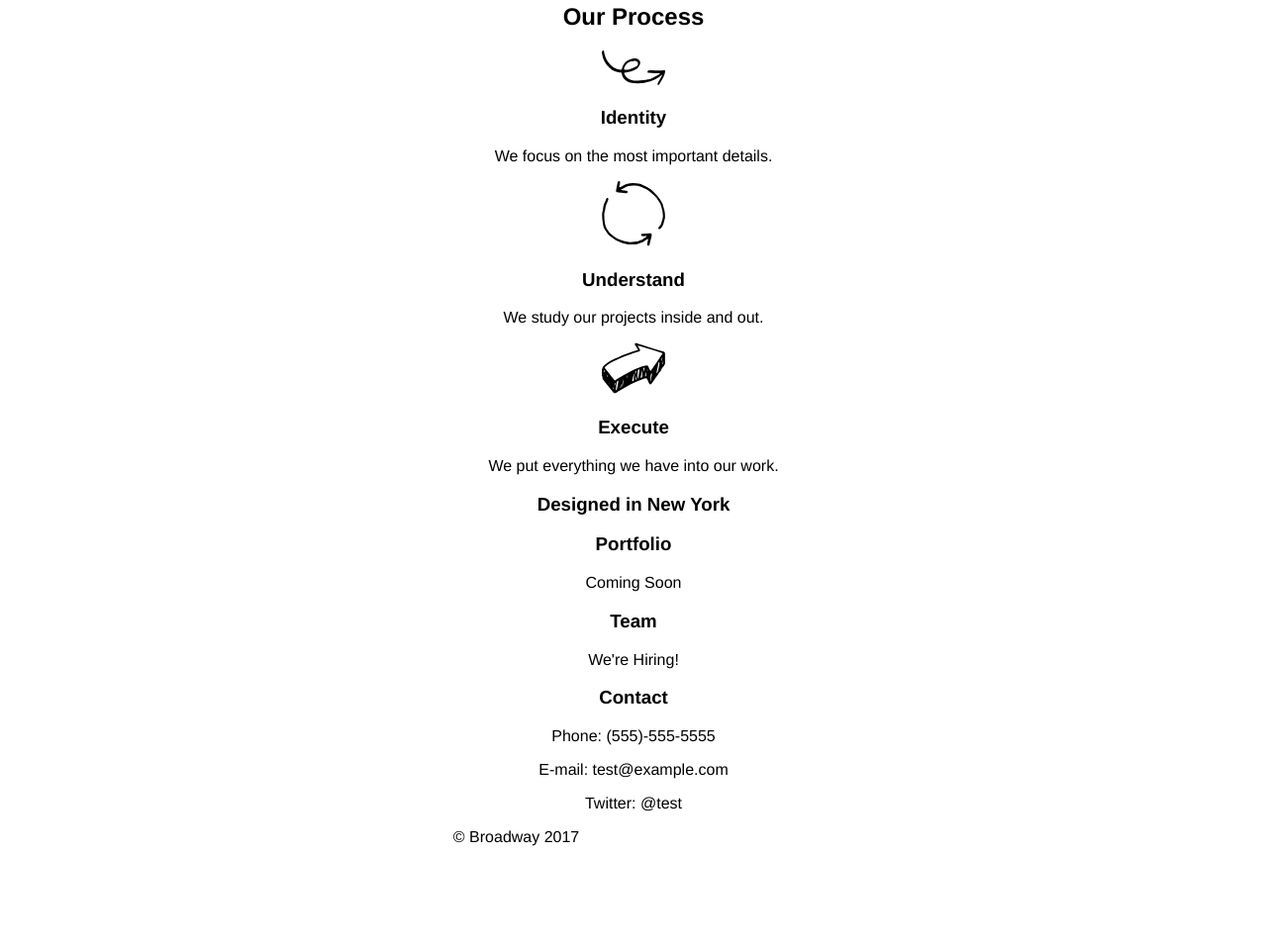
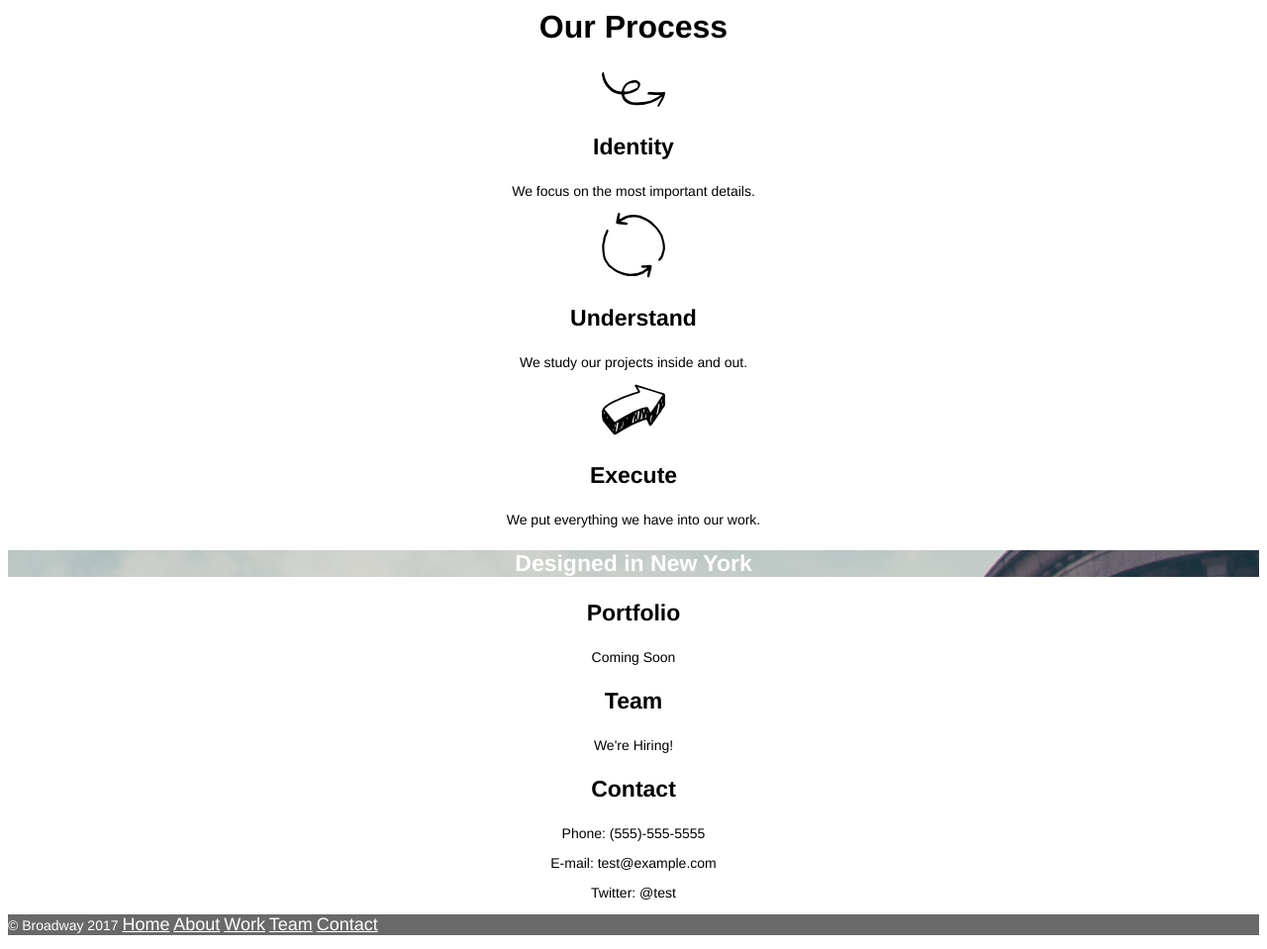
Before and after one commit to marianneschwab/broadway, a plain HTML site: page index.html in a window 1280 px wide. Shown: the part 368-1327 px from the top of the page at 99% size. Before the commit the page ends 1239 px from the top, so only its background shows below. Drawn offline with Linux system fonts and the light colour scheme.

Commit message:
finishing touches

```diff
--- a/index.html
+++ b/index.html
@@ -32,7 +32,9 @@
     <p>We put everything we have into our work.</p>
 
     <!--about-->
-    <h3 id="about">Designed in New York</h3>
+    <div class="about">
+      <h3 id="about">Designed in New York</h3>
+    </div>
 
     <!--work-->
     <h3 id="work">Portfolio</h3>
@@ -49,7 +51,9 @@
     <p>Twitter: @test</p>
 
     <!--footer-->
-    <p><span>&copy; Broadway 2017</span> <a href="#">Home</a> <a href="#">About</a> <a href="#">Work</a> <a href="#">Team</a> <a href="#">Contact</a></p>
+    <div class="footer">
+      <p><span>&copy; Broadway 2017</span> <a href="#home">Home</a> <a href="#about">About</a> <a href="#work">Work</a> <a href="#team">Team</a> <a href="#contact">Contact</a></p>
+    </div>
 
   </body>
 </html>
--- a/resources/css/style.css
+++ b/resources/css/style.css
@@ -20,4 +20,31 @@ h1 {
 
 a {
   color: white;
+  font-size: 18px;
 }
+
+h2 {
+  font-size: 32px;
+  font-weight: bold;
+}
+
+h3 {
+  font-size: 23px;
+  font-weight: bold;
+}
+
+p {
+  font-size: 14px;
+}
+
+.about {
+  background-image: url(../images/the-flatiron-building.png);
+  color: white;
+}
+
+.footer {
+  background-color: dimgray;
+  color: white;
+  font-size: 11px;
+  text-align: left;
+}
```
